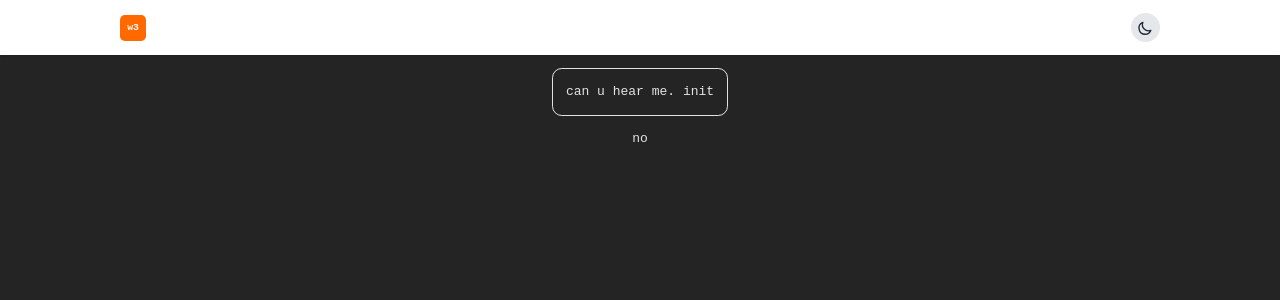
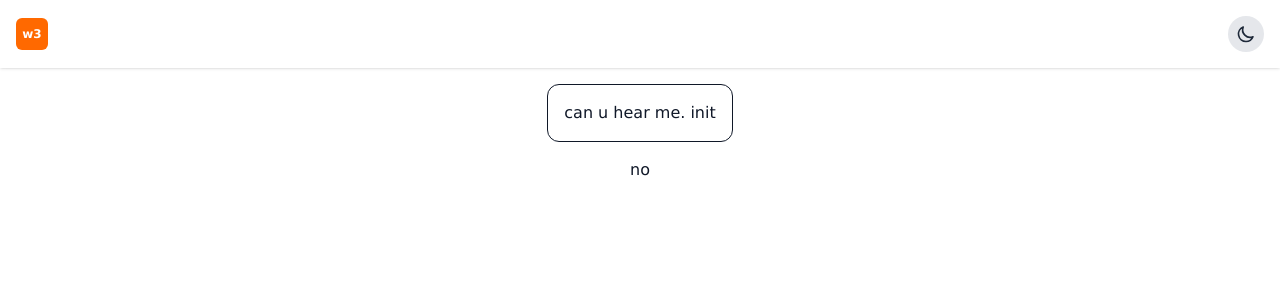
Before and after one commit to vctrubio/w3-playground-finale, a React (Vite) app: page / in a window 1280 px wide. Shown: the top 300 px of the page. Built offline with nearby package versions, Linux system fonts and the light colour scheme.

Commit message:
tailwind v4 implementation working- darkmode

```diff
--- a/src/App.tsx
+++ b/src/App.tsx
@@ -3,15 +3,14 @@ import { Navbar } from "./components/Navbar"
 
 function App() {
   return (
-    <div className="w-full flex flex-col items-center justify-center gap-4">
+    <div className="flex flex-col items-center justify-center gap-4">
       <Navbar />
       <div className="p-4 border rounded-xl mx-auto">
         can u hear me. init
       </div>
       <div>
         {hasMetamask() ? "yes" : "no"}
-      </div>
-    </div>
+      </div>    </div>
   )
 }
 
--- a/src/components/Navbar.tsx
+++ b/src/components/Navbar.tsx
@@ -17,7 +17,7 @@ import Logo from "./Logo";
 
 export function Navbar() {
     return (
-        <nav className="w-full bg-white dark:bg-gray-800 text-gray-900 dark:text-white shadow p-4 transition-colors">
+        <nav className="w-full bg-white dark:bg-gray-800 text-gray-900 dark:text-white shadow p-4 transition-colors animate-navbar-dropdown">
             <div className="container mx-auto flex justify-between items-center">
                 <Logo />
                 {/* <NavButton /> */}
--- a/src/index.css
+++ b/src/index.css
@@ -2,15 +2,49 @@
 
 /* pseudo-class */
 :root {
-  font-family: monospace;
-  line-height: 1.5;
-  font-weight: 400;
+  /* Theme variables */
+  --bg-color: theme("colors.white");
+  --fg-color: theme("colors.gray.900");
 
-  color: rgba(255, 255, 255, 0.87);
-  background-color: #242424;
+  font-family: Verdana, Geneva, Tahoma, sans-serif;
 
+  /* idk what any of this does */
   font-synthesis: none;
   text-rendering: optimizeLegibility;
   -webkit-font-smoothing: antialiased;
   -moz-osx-font-smoothing: grayscale;
 }
+
+/* Dark mode variables */
+html.dark {
+  --bg-color: theme("colors.gray.900");
+  --fg-color: theme("colors.gray.100");
+}
+
+/* tailwind v4 depreciated the tailwind.config.js file, so we are using the new @tailwind directive to import the base, components, and utilities styles. */
+@custom-variant dark (&:where(.dark, .dark *));
+
+/* Add background color styles for html and body elements */
+html,
+body {
+  background-color: var(--bg-color);
+  color: var(--fg-color);
+  @apply transition-colors duration-300;
+}
+
+@layer utilities {
+  .animate-navbar-dropdown {
+    animation: navbar-dropdown 0.4s ease-in-out forwards;
+  }
+
+  @keyframes navbar-dropdown {
+    0% {
+      opacity: 0;
+      transform: translateY(-100%);
+    }
+    100% {
+      opacity: 1;
+      transform: translateY(0);
+    }
+  }
+}
--- /dev/null
+++ b/tailwind.config.js
@@ -0,0 +1,11 @@
+/** @type {import('tailwindcss').Config} */
+export default {
+  content: ["./index.html", "./src/**/*.{js,ts,jsx,tsx}"],
+  // darkMode setting removed as it's now defined in CSS
+  theme: {
+    extend: {
+      // Removed animation and keyframes definitions as they're now in CSS
+    },
+  },
+  plugins: [],
+};
```
